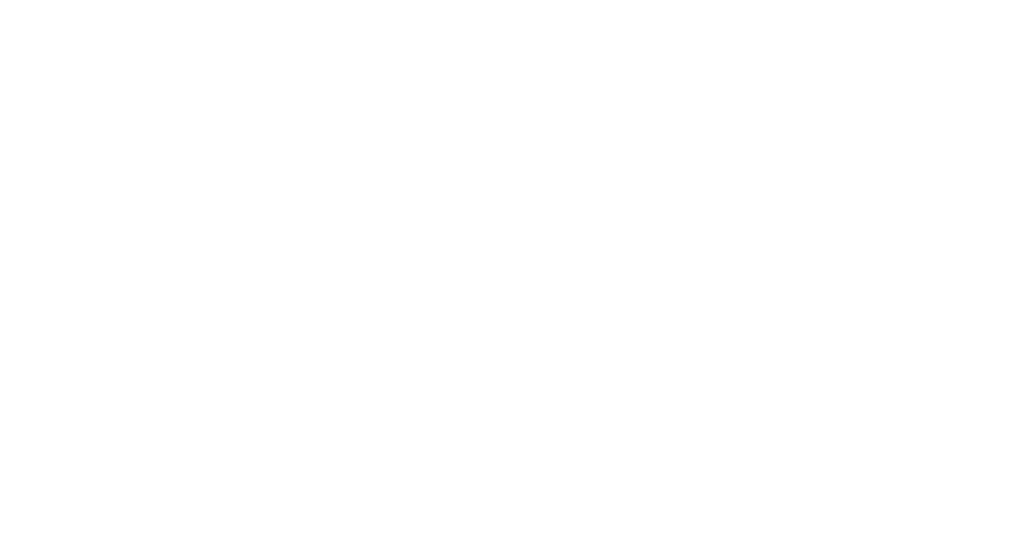
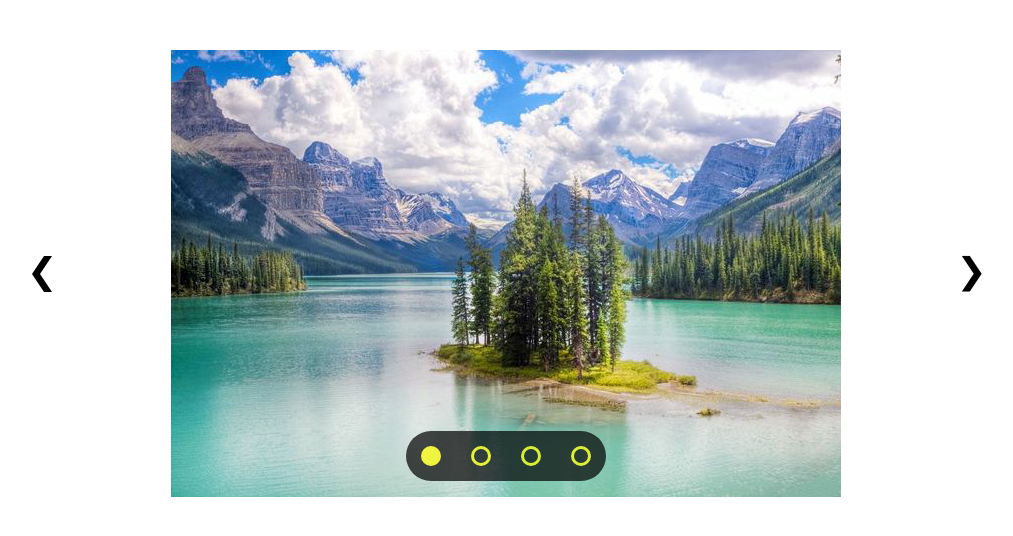
Before and after one commit to marco987/js-jq-carousel, a plain HTML site: page index.html in a window 1280 px wide. Shown: the whole page, without its empty margins (134-1147 px from the left). Drawn offline with nearby package versions, Linux system fonts and the light colour scheme.

Commit message:
Struttura HTML e CSS

```diff
--- a/index.html
+++ b/index.html
@@ -7,6 +7,28 @@
   </head>
 
   <body>
+
+    <section>
+      <div class="prev">
+        <img src="img/prev.png" alt="prev">
+      </div>
+      <div class="img">
+        <img class="first immagine active" src="img/uno.png" alt="immagine">
+        <img class="immagine" src="img/due.png" alt="immagine">
+        <img class="immagine" src="img/tre.png" alt="immagine">
+        <img class="last immagine" src="img/quattro.png" alt="immagine">
+        <div class="pallini">
+          <span class="first pallino active-pallini"></span>
+          <span class="pallino"></span>
+          <span class="pallino"></span>
+          <span class="last pallino"></span>
+        </div>
+      </div>
+      <div class="next">
+        <img src="img/next.png" alt="next">
+      </div>
+
+    </section>
 
 
 
--- a/style.css
+++ b/style.css
@@ -3,3 +3,51 @@
   padding: 0;
   box-sizing: border-box;
 }
+
+body {
+  margin: 50px 100px;
+}
+
+section {
+  display: flex;
+  justify-content: space-around;
+  align-items: center;
+}
+
+.img {
+  position: relative;
+}
+
+.immagine {
+  display: none;
+}
+
+.pallini {
+  display: flex;
+  justify-content: space-around;
+  align-items: center;
+  position: absolute;
+  bottom: 20px;
+  left: 50%;
+  transform: translateX(-50%);
+  background-color: #000;
+  opacity: 0.7;
+  width: 200px;
+  height: 50px;
+  border-radius: 30px;
+}
+
+.pallini span {
+  width: 20px;
+  height: 20px;
+  border-radius: 100%;
+  border: solid 3px yellow;
+}
+
+.active {
+  display: inline-block;
+}
+
+.active-pallini {
+  background-color: yellow;
+}
```
Also changed, not shown: img/due.png (added), img/next.png (added), img/prev.png (added), img/quattro.png (added), img/tre.png (added), img/uno.png (added).
